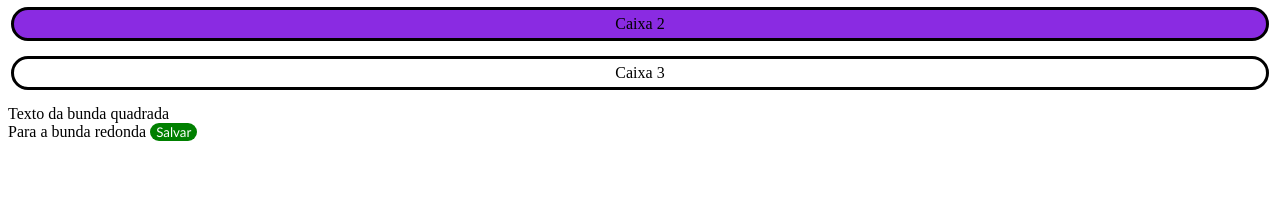
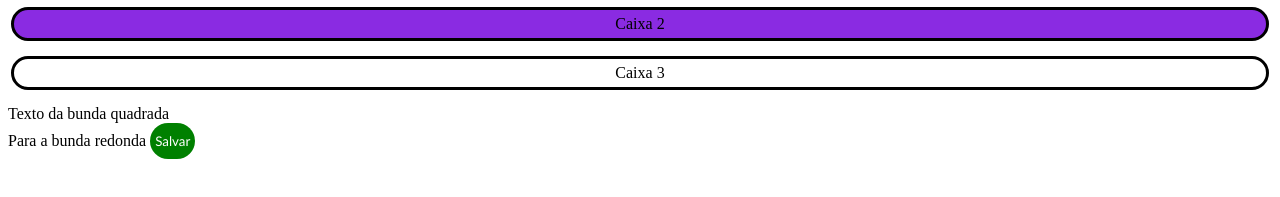
Before and after one commit to joao-vmtsc/prof.kil, a plain HTML site: page index.html in a window 1280 px wide. Shown: the part 169-366 px from the top of the page. Drawn offline with Linux system fonts and the light colour scheme.

Commit message:
pens pes nesp espenes

```diff
--- a/css/style.css
+++ b/css/style.css
@@ -32,4 +32,5 @@
     color: white;
     font-family: 'Gill Sans', 'Gill Sans MT', Calibri, 'Trebuchet MS', sans-serif;
     font-size: 10;
+    padding: 10px 5px 10px 5px;
 }
```
